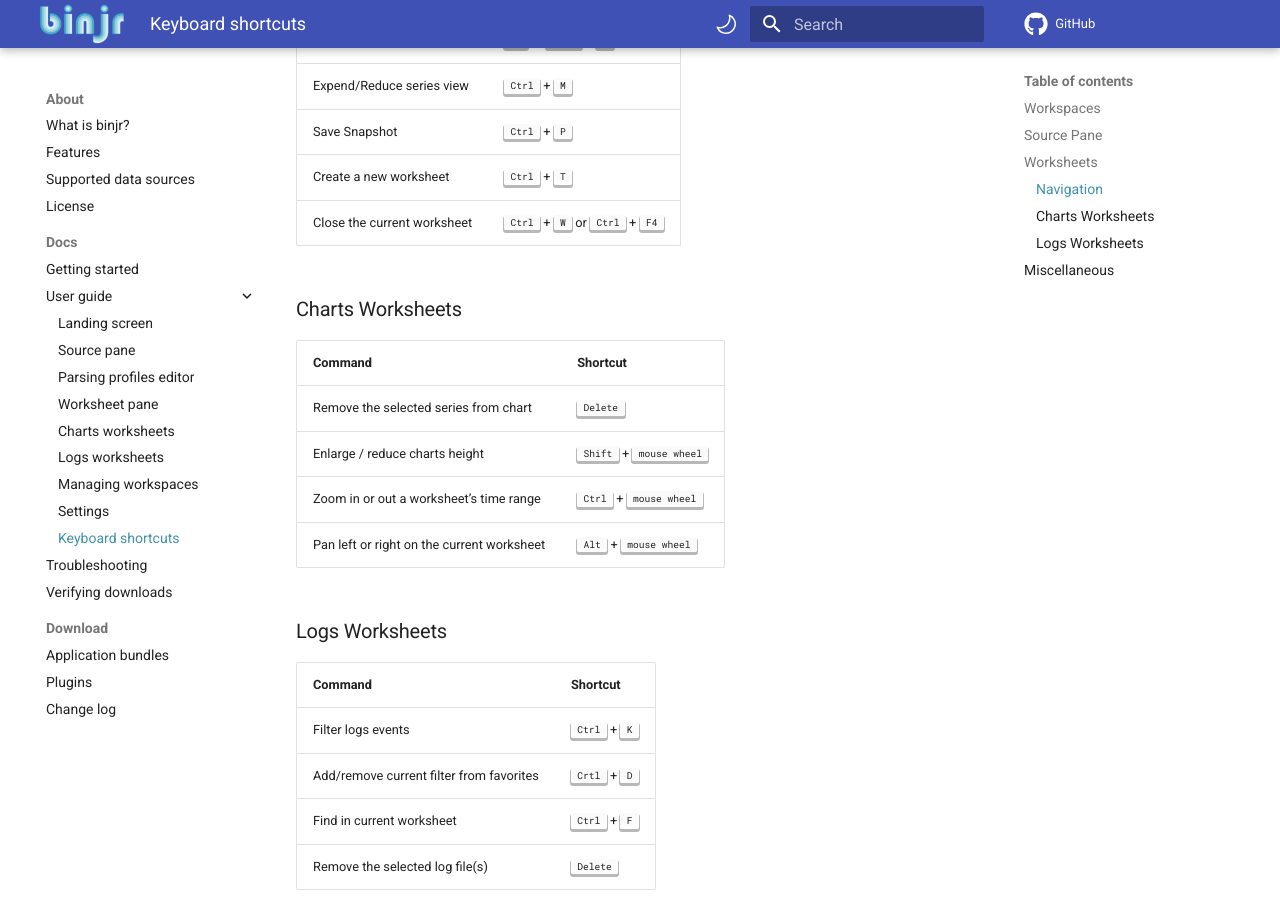
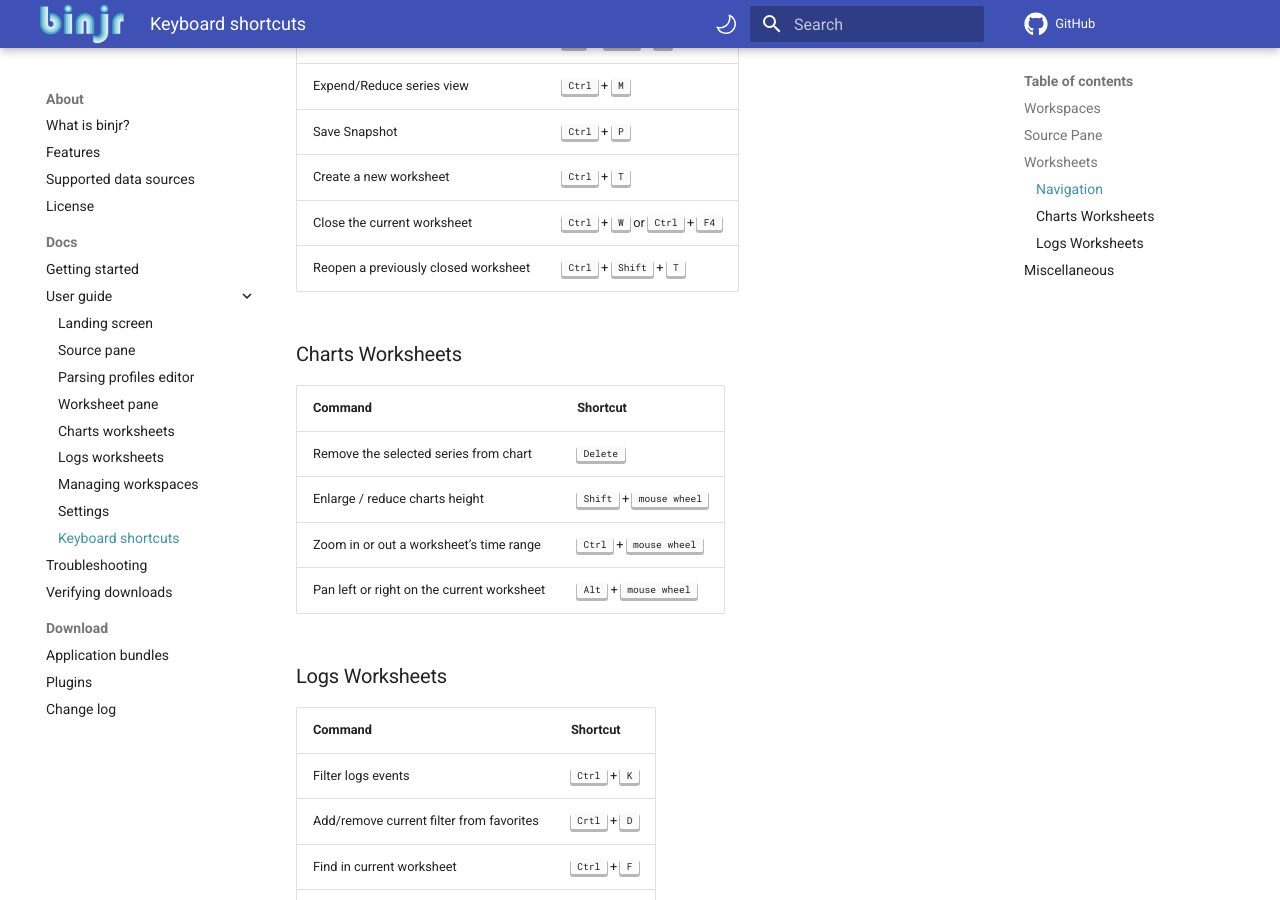
Before and after one commit to binjr/binjr.github.io, an MkDocs documentation site: the page built from docs/documentation/user_guide/shortcuts.md, in a window 1280 px wide and 900 px high, scrolled down 974 px. Built offline with MkDocs 1.6.1 and Material for MkDocs 9.7.7, drawn with Linux system fonts in a browser that asks for light colours; comment, search, counter and statistics services are not loaded.

Commit message:
Added keyboard shortcut for reopening closed worksheet.

```diff
--- a/docs/documentation/user_guide/shortcuts.md
+++ b/docs/documentation/user_guide/shortcuts.md
@@ -19,15 +19,16 @@
 
 ### Navigation
 
-| Command                     | Shortcut                                                          |
-|-----------------------------|-------------------------------------------------------------------|
-| Back                        | <kbd>Alt</kbd> + <kbd>←</kbd>                                     |
-| Forward                     | <kbd>Alt</kbd> + <kbd>→</kbd>                                     |
-| Refresh                     | <kbd>F5</kbd> or <kbd>Ctrl</kbd> + <kbd>R</kbd>                   |
-| Expend/Reduce series view   | <kbd>Ctrl</kbd> + <kbd>M</kbd>                                    |
-| Save Snapshot               | <kbd>Ctrl</kbd> + <kbd>P</kbd>                                    |
-| Create a new worksheet      | <kbd>Ctrl</kbd> + <kbd>T</kbd>                                    |
-| Close the current worksheet | <kbd>Ctrl</kbd> + <kbd>W</kbd> or <kbd>Ctrl</kbd> + <kbd>F4</kbd> |
+| Command                              | Shortcut                                                          |
+|--------------------------------------|-------------------------------------------------------------------|
+| Back                                 | <kbd>Alt</kbd> + <kbd>←</kbd>                                     |
+| Forward                              | <kbd>Alt</kbd> + <kbd>→</kbd>                                     |
+| Refresh                              | <kbd>F5</kbd> or <kbd>Ctrl</kbd> + <kbd>R</kbd>                   |
+| Expend/Reduce series view            | <kbd>Ctrl</kbd> + <kbd>M</kbd>                                    |
+| Save Snapshot                        | <kbd>Ctrl</kbd> + <kbd>P</kbd>                                    |
+| Create a new worksheet               | <kbd>Ctrl</kbd> + <kbd>T</kbd>                                    |
+| Close the current worksheet          | <kbd>Ctrl</kbd> + <kbd>W</kbd> or <kbd>Ctrl</kbd> + <kbd>F4</kbd> |
+| Reopen a previously closed worksheet | <kbd>Ctrl</kbd> + <kbd>Shift</kbd> + <kbd>T</kbd>                 |
 
 ### Charts Worksheets
 
```
